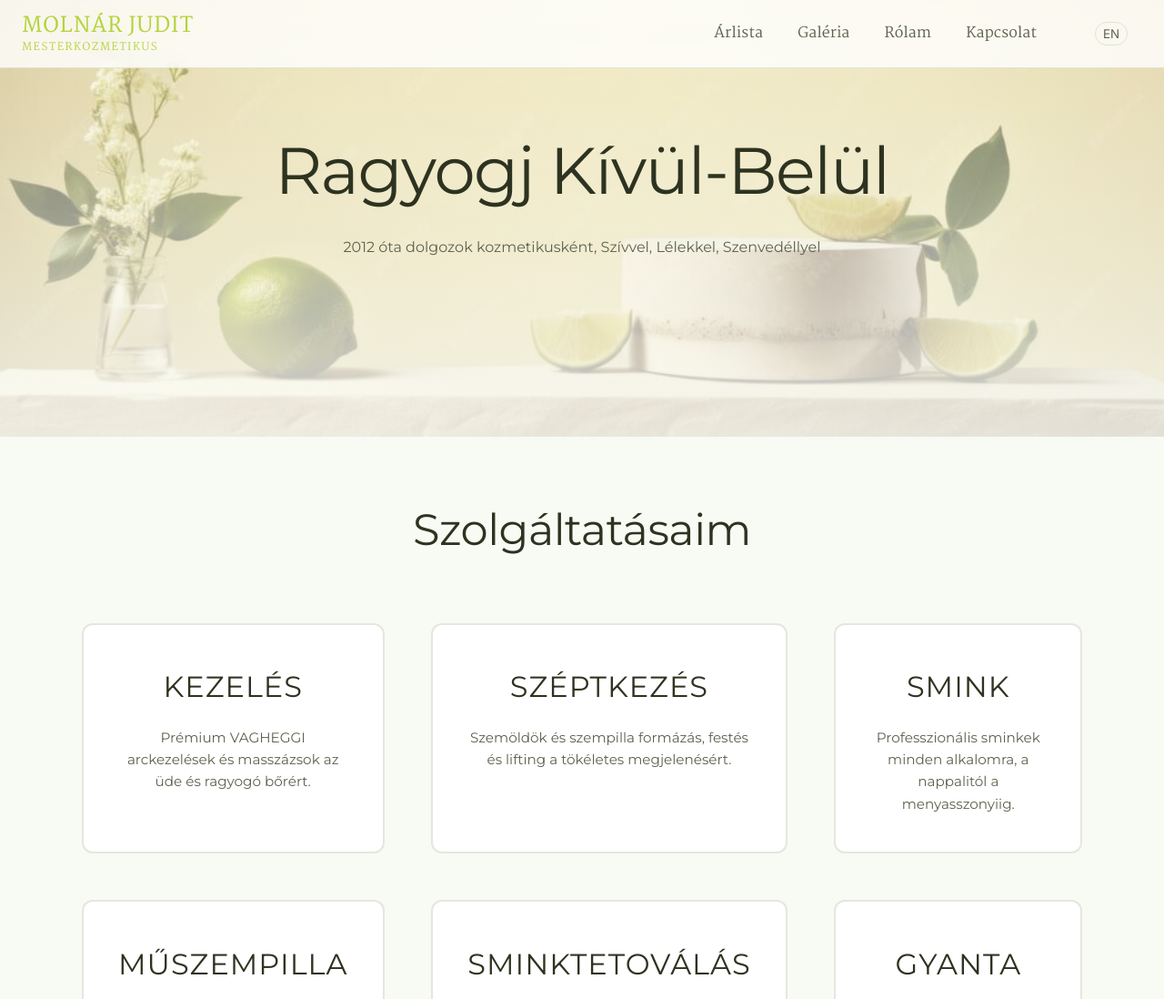
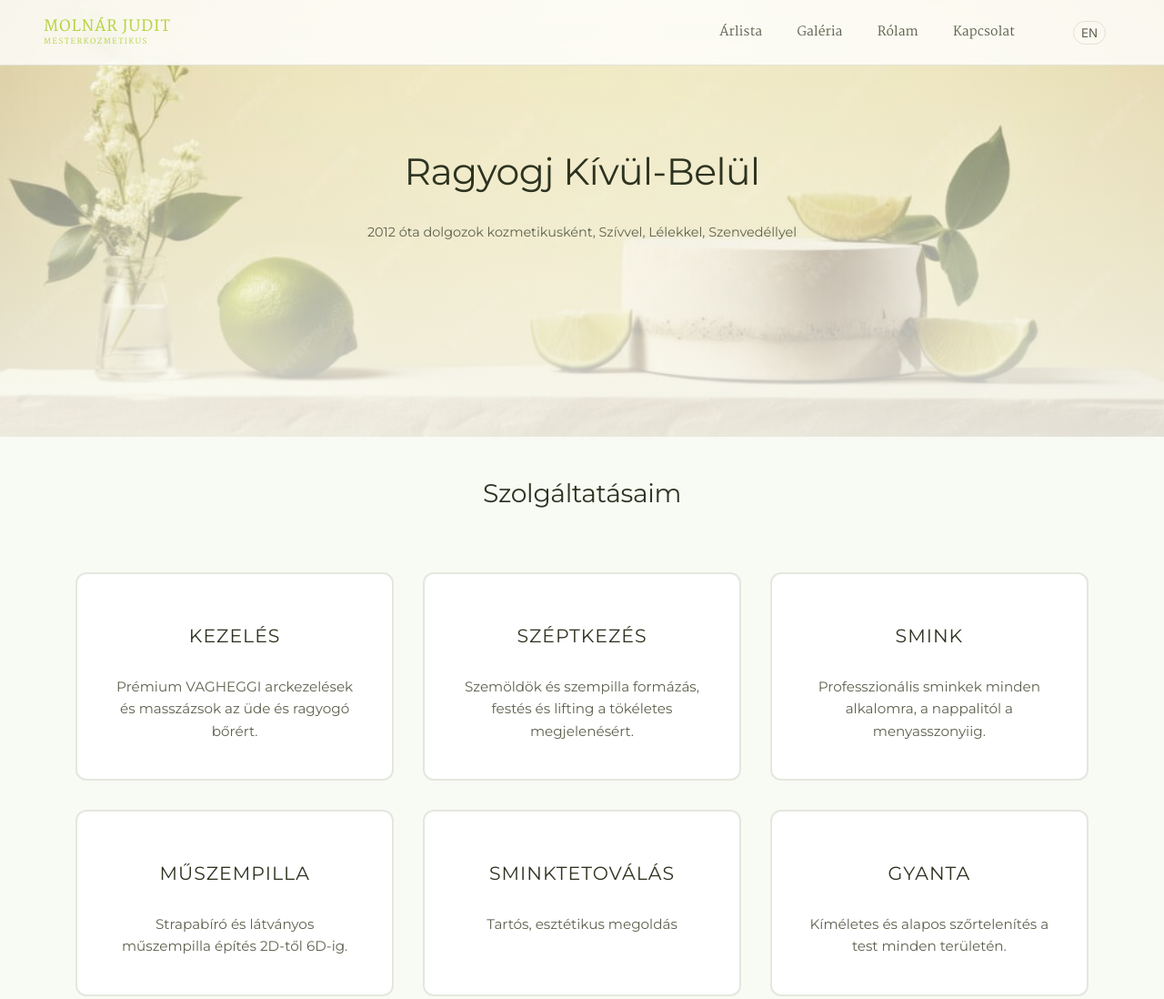
Before and after one commit to zsofi0125/MJ_kozmetikus, a plain HTML site: page index.html in a window 1280 px wide. Shown: the top 1098 px of the page at 91% size. Drawn offline with Linux system fonts and the light colour scheme.

Commit message:
scaling changes

```diff
--- a/src/styles/common.css
+++ b/src/styles/common.css
@@ -25,9 +25,9 @@
   --transition-smooth: all 0.2s cubic-bezier(0.25, 1, 0.5, 1);
 
   /* Fluid Spacing & Sizing */
-  --container-max: min(96%, 3440px);
-  --section-spacing: clamp(4rem, 8vh, 20rem);
-  --fluid-gap: clamp(1rem, 4vw, 6rem);
+  --container-max: min(92%, 1240px);
+  --section-spacing: clamp(2.5rem, 5vh, 4.5rem);
+  --fluid-gap: clamp(1rem, 2.5vw, 2.5rem);
 }
 
 * {
@@ -70,22 +70,22 @@ h6 {
 }
 
 h1 {
-  font-size: clamp(2.25rem, 6vw, 4.5rem);
-  line-height: 1.1;
-  letter-spacing: -1.5px;
+  font-size: clamp(1.75rem, 3.2vw, 2.75rem);
+  line-height: 1.15;
+  letter-spacing: -0.5px;
 }
 
 h2 {
-  font-size: clamp(1.8rem, 4vw, 3rem);
-  letter-spacing: -0.5px;
+  font-size: clamp(1.4rem, 2.2vw, 2rem);
+  letter-spacing: -0.3px;
 }
 
 h3 {
-  font-size: clamp(1.4rem, 2.5vw, 2.2rem);
+  font-size: clamp(1.15rem, 1.6vw, 1.45rem);
 }
 
 p {
-  font-size: clamp(1rem, 1.1vw, 1.15rem);
+  font-size: clamp(0.9rem, 1vw, 1rem);
 }
 
 a {
@@ -120,7 +120,7 @@ a:hover {
   width: 100%;
   max-width: 100%;
   margin: 0;
-  padding: clamp(0.5rem, 2vh, 2rem) 1.5rem;
+  padding: 1.25rem 3rem;
   display: flex;
   justify-content: space-between;
   align-items: center;
@@ -128,7 +128,7 @@ a:hover {
 
 .logo {
   font-family: var(--font-logo);
-  font-size: clamp(1.1rem, 1.8vw, 1.6rem);
+  font-size: clamp(0.95rem, 1.3vw, 1.25rem);
   font-weight: 600;
   letter-spacing: 1px;
   text-transform: uppercase;
@@ -166,8 +166,7 @@ html.i18n-ready .nav-links {
 
 .nav-links a {
   font-family: var(--font-logo);
-  /* Adjusted for a slightly larger readable size */
-  font-size: clamp(1rem, 1.2vw, 1.25rem);
+  font-size: clamp(0.875rem, 1vw, 1.05rem);
   font-weight: 500;
   color: var(--text-secondary);
   position: relative;
@@ -332,8 +331,8 @@ html.i18n-ready .nav-links {
 .container {
   max-width: var(--container-max);
   margin: 0 auto;
-  padding-left: clamp(1rem, 5vw, 5rem);
-  padding-right: clamp(1rem, 5vw, 5rem);
+  padding-left: clamp(1rem, 3vw, 2rem);
+  padding-right: clamp(1rem, 3vw, 2rem);
 }
 
 .text-center {
--- a/src/styles/pages/about.css
+++ b/src/styles/pages/about.css
@@ -35,7 +35,7 @@
 }
 
 .magazine-title {
-  font-size: clamp(2.5rem, 5vw, 3.5rem);
+  font-size: clamp(1.6rem, 2.5vw, 2.2rem);
   font-family: var(--font-heading);
   letter-spacing: -1px;
   color: var(--text-primary);
@@ -50,7 +50,7 @@
 }
 
 .magazine-title.text-center {
-  font-size: clamp(1.8rem, 4vw, 2.5rem);
+  font-size: clamp(1.4rem, 2vw, 1.8rem);
   letter-spacing: 1px;
   margin-bottom: 3rem;
   padding-bottom: 1.5rem;
--- a/src/styles/pages/index.css
+++ b/src/styles/pages/index.css
@@ -33,8 +33,8 @@
 .hero-content {
   position: relative;
   z-index: 10;
-  max-width: clamp(600px, 85vw, 2200px);
-  padding: 0 4vw;
+  max-width: min(90%, 900px);
+  padding: 0 1.5rem;
 }
 
 .hero-content h1 {
```
Also changed, not shown: gallery.html (+1 -1 lines), src/styles/pages/gallery.css (+17 -3 lines).
